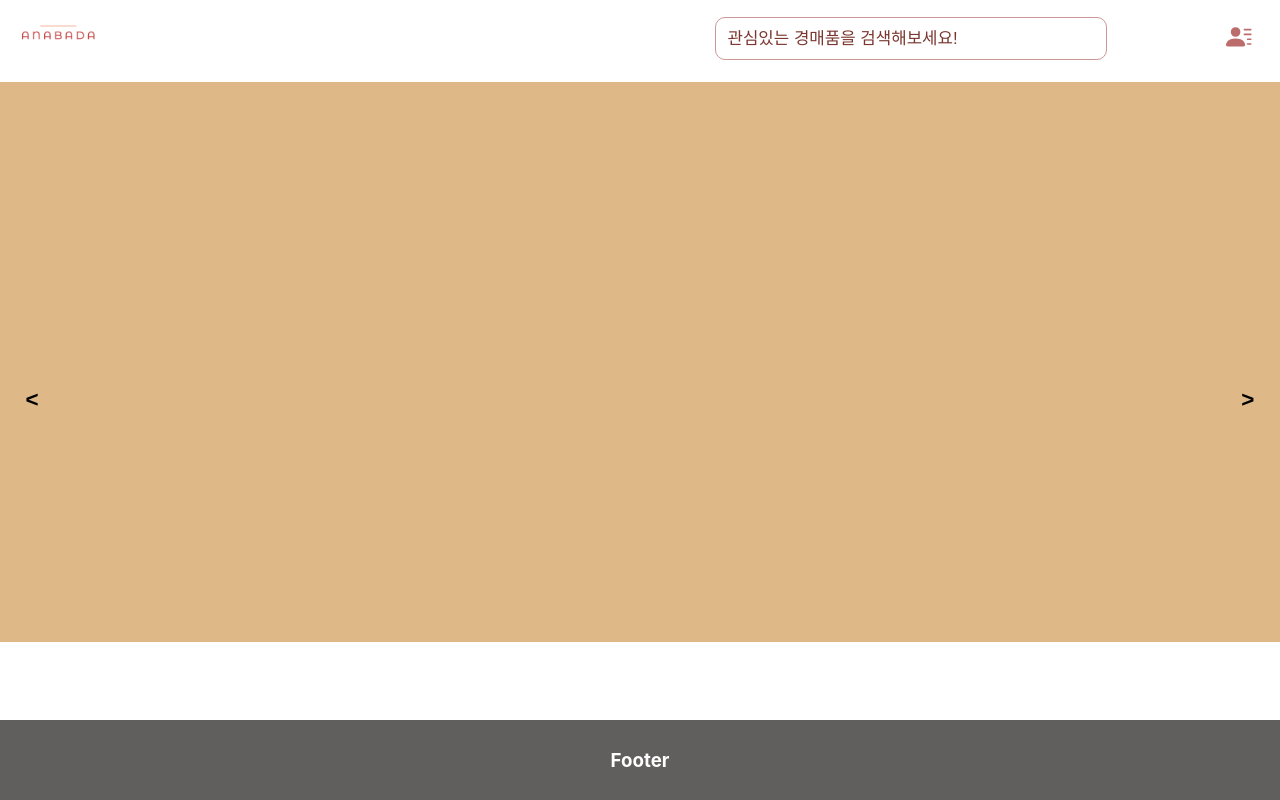
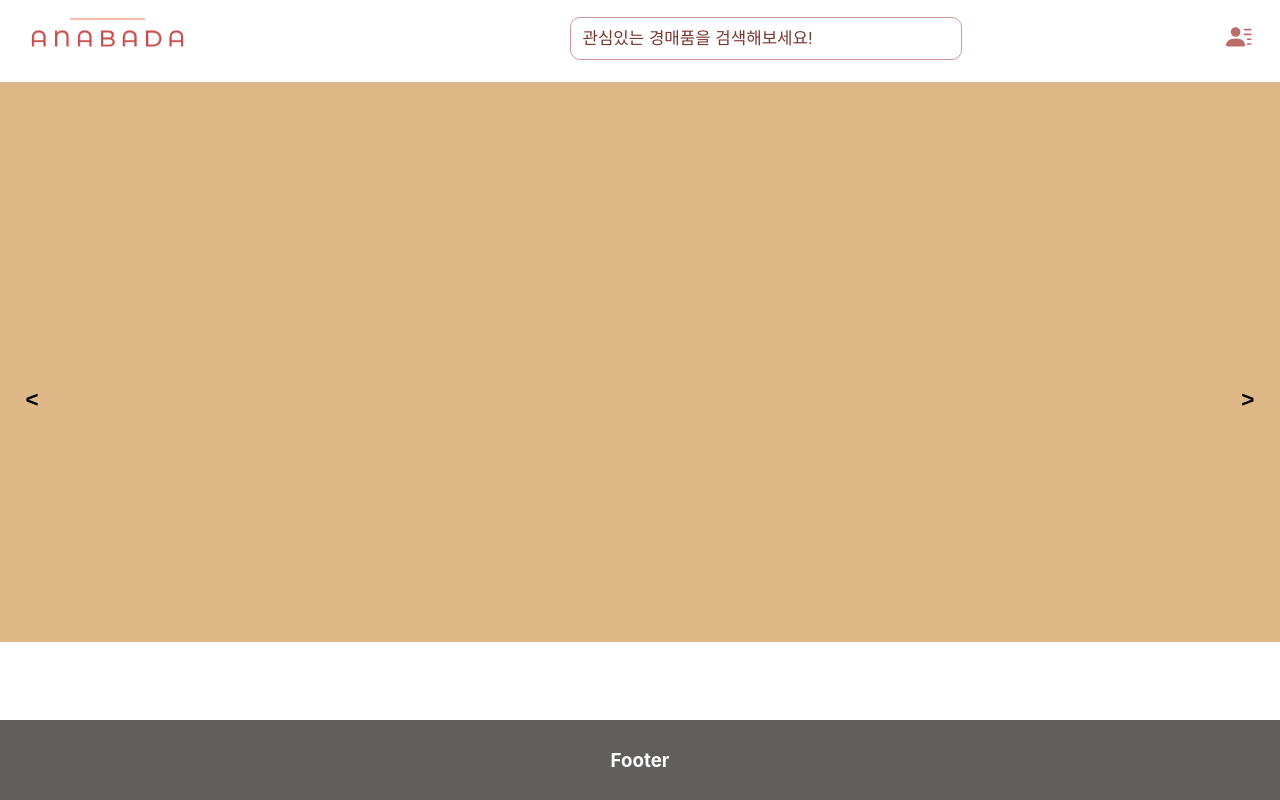
Before and after one commit to kcm0147/Anabada_Project, a React (Create React App) app in the folder client/: page / in a window 1280 px wide. Built offline with nearby package versions, Linux system fonts and the light colour scheme.

Commit message:
sidebar setting

```diff
--- a/client/src/assets/css/navbar.css
+++ b/client/src/assets/css/navbar.css
@@ -7,8 +7,8 @@
 }
 
 .nav-logo{
-    margin-top: 1%;
-    width: 19%;
+    margin-top: 5px;
+    width: 190px;
 }
 
 .nav-searchbar{
--- /dev/null
+++ b/client/src/components/Sidebar.js
@@ -0,0 +1,4 @@
+
+export default Sidebar = () => {
+
+}
```
